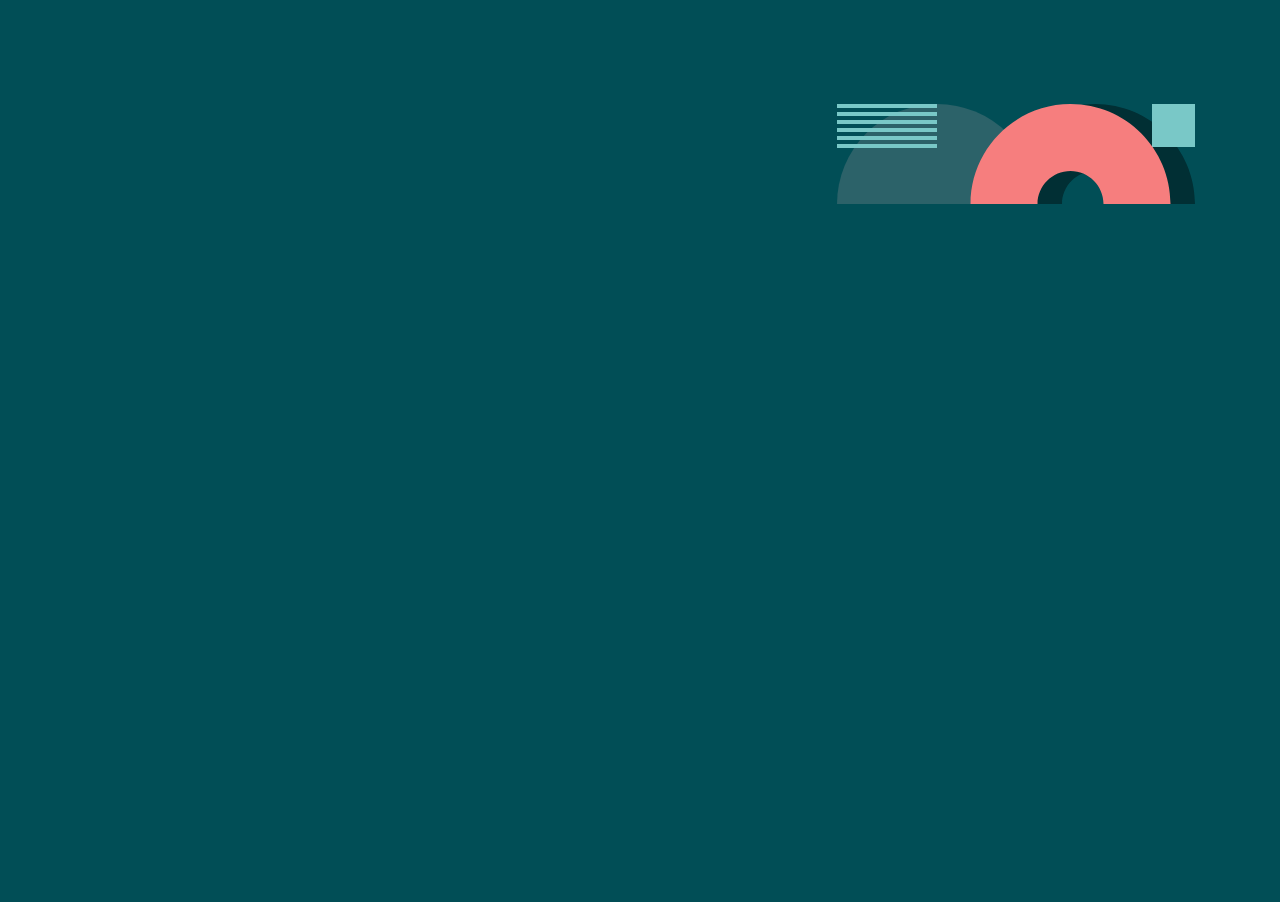
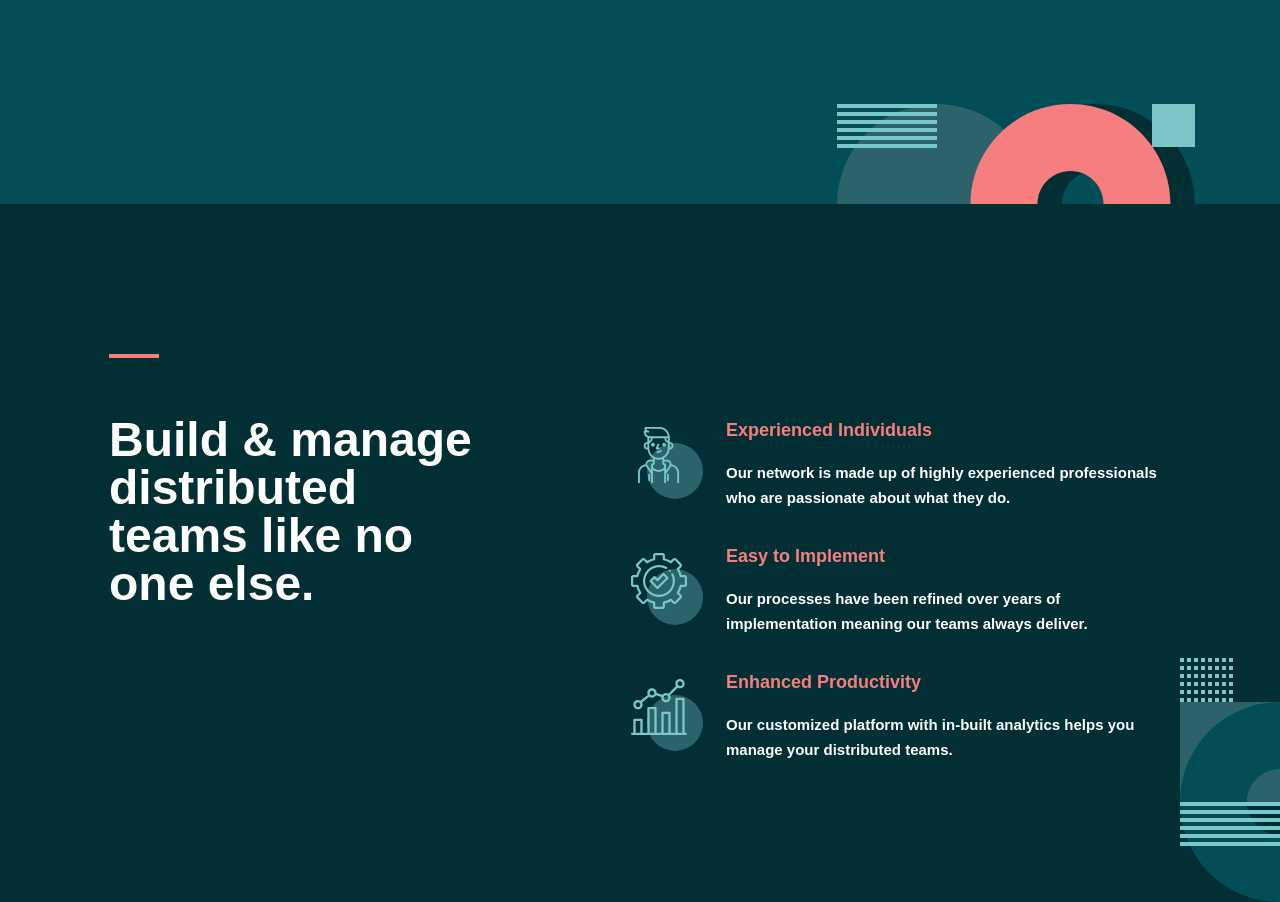
Before and after one commit to fazliddin022/my-team-new, a plain HTML site: page index.html in a window 1280 px wide. Shown: the part 500-1402 px from the top of the page. Before the commit the page ends 800 px from the top, so only its background shows below. Drawn offline with Linux system fonts and the light colour scheme; a web font is replaced by a local one.

Commit message:
build section

```diff
--- a/index.html
+++ b/index.html
@@ -36,6 +36,37 @@
                 </div>
             </div>
         </section>
+        <section class="build-section">
+            <div class="container build">
+                <span class="build__text-line"></span>
+                <div class="build__content-wrapper">
+                    <h2 class="build__title">Build & manage distributed teams like no one else.</h2>
+                    <ul class="build__list">
+                        <li class="build__item">
+                            <img class="build__img" src="./images/svg/experienced-logo.svg" alt="Experienced logo" width="72" height="72">
+                            <div class="build__wrapper">
+                                <h3 class="build__wrapper-title">Experienced Individuals</h3>
+                                <p class="build__wrapper-text">Our network is made up of highly experienced professionals who are passionate about what they do.</p>
+                            </div>
+                        </li>
+                        <li class="build__item">
+                            <img class="build__img" src="./images/svg/implement-logo.svg" alt="Experienced logo" width="72" height="72">
+                            <div class="build__wrapper">
+                                <h3 class="build__wrapper-title">Easy to Implement</h3>
+                                <p class="build__wrapper-text">Our processes have been refined over years of implementation meaning our teams always deliver.</p>
+                            </div>
+                        </li>
+                        <li class="build__item">
+                            <img class="build__img" src="./images/svg/productivity-logo.svg" alt="Experienced logo" width="72" height="72">
+                            <div class="build__wrapper">
+                                <h3 class="build__wrapper-title">Enhanced Productivity</h3>
+                                <p class="build__wrapper-text">Our customized platform with in-built analytics helps you manage your distributed teams.</p>
+                            </div>
+                        </li>
+                    </ul>
+                </div>
+            </div>
+        </section>
     </main>
 </body>
 </html>
--- a/scss/main.scss
+++ b/scss/main.scss
@@ -4,3 +4,4 @@
 @import "./mixin";
 @import "./modules/header";
 @import "./modules/hero";
+@import "./modules/build";
--- /dev/null
+++ b/scss/modules/_build.scss
@@ -0,0 +1,41 @@
+.build-section {
+    background-color: $clr-dark-green;
+    padding: 140px 0;
+    background-image: url(../../images/svg/buid-bg-1.svg);
+    background-repeat: no-repeat;
+    background-size: 100px 244px, ;
+    background-position: right bottom;
+}
+
+.build__text-line {
+    display: inline-block;
+    width: 50px;
+    height: 4px;
+    background-color: $clr-pink;
+}
+.build__content-wrapper {
+    padding-top: 54px;
+    @include Display($items:start, $justify:start, $gap:125px);
+}
+.build__title {
+    @include TextStyle($FW:700, $FS:48px, $LH:48px, $LS:0px, $CLR:$clr-white);
+}
+.build__list {
+    @include Display($items:start, $justify:start, $gap:32px);
+    flex-direction: column;
+}
+.build__item {
+    @include Display($items:center, $justify:start, $gap:23px);
+}
+
+.build__wrapper {
+    width: 445px;
+    @include Display($items:start, $justify:start, $gap:16px);
+    flex-direction: column;
+}
+.build__wrapper-title {
+    @include TextStyle($FW:700, $FS:18px, $LH:28px, $LS:0px, $CLR:$clr-pink);
+}
+.build__wrapper-text {
+    @include TextStyle($FW:700, $FS:15px, $LH:25px, $LS:0px, $CLR:$clr-white);
+}
```
Also changed, not shown: css/main.css, images/svg/buid-bg-1.svg (added), images/svg/experienced-logo.svg (added), images/svg/implement-logo.svg (added), images/svg/productivity-logo.svg (added), 1 other file.
